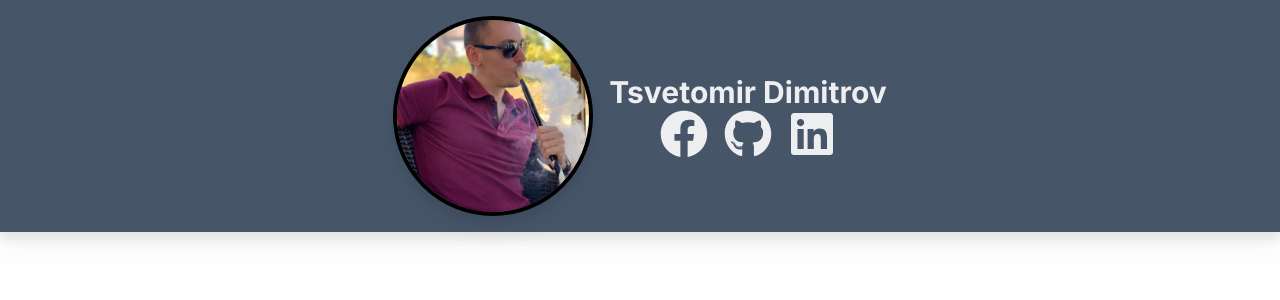
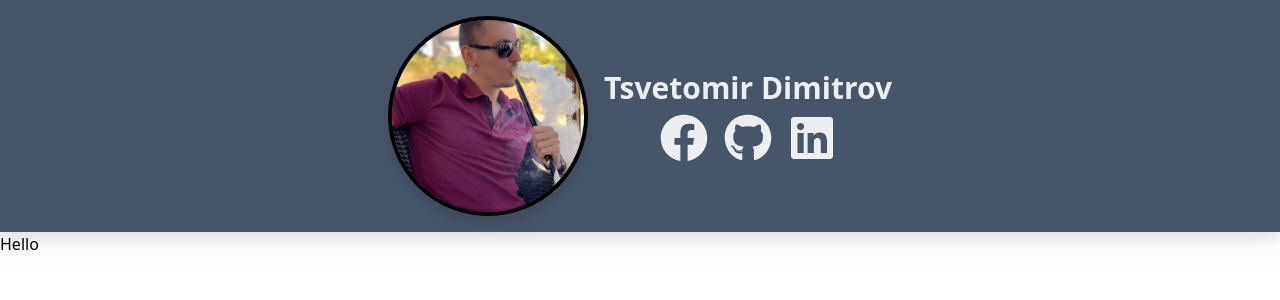
Before and after one commit to dimitrov93/myNextPortfolio, a Next.js app: page / in a window 1280 px wide. Shown: the top 300 px of the page. Built offline with nearby package versions, Linux system fonts and the light colour scheme.

Commit message:
separeted nav into different files

```diff
--- a/src/app/layout.tsx
+++ b/src/app/layout.tsx
@@ -1,11 +1,9 @@
 import type { Metadata } from "next";
-import { Inter } from "next/font/google";
 import "./globals.css";
-
-const inter = Inter({ subsets: ["latin"] });
+import NavBar from "@/components/Nav/NavBar";
 
 export const metadata: Metadata = {
-  title: "Create Next App",
+  title: "Tsvetomir's Portfolio",
   description: "Generated by create next app",
 };
 
@@ -16,7 +14,10 @@ export default function RootLayout({
 }>) {
   return (
     <html lang="en">
-      <body className={inter.className}>{children}</body>
+      <body className="dark:bg-slate-800">
+        <NavBar />
+        <main>{children}</main>
+      </body>
     </html>
   );
 }
--- a/src/app/page.tsx
+++ b/src/app/page.tsx
@@ -1,24 +1,3 @@
-import Link from "next/link";
-import MyProfilePic from "../components/Nav/MyProfilePic";
-import SocialMedia from "@/components/Nav/SocialMedia";
-
 export default function Home() {
-  return (
-    <nav className="bg-slate-600 p-4 sticky top-0 drop-shadow-xl z-10">
-      <div className="flex flex-row justify-center">
-        <MyProfilePic />
-        <div className="my-auto ml-4 text-center">
-          <h1 className="text-3xl font-bold text-white grid place-content-center mb-2 md:mb-0">
-            <Link
-              href="/"
-              className="text-white/90 no-underline hover:text-white"
-            >
-              Tsvetomir Dimitrov
-            </Link>
-          </h1>
-          <SocialMedia />
-        </div>
-      </div>
-    </nav>
-  );
+  return <div>Hello</div>;
 }
--- /dev/null
+++ b/src/components/Nav/Description.tsx
@@ -0,0 +1,11 @@
+import Link from "next/link";
+
+export default function Description() {
+  return (
+    <h1 className="text-3xl font-bold text-white">
+      <Link href="/" className="text-white/90 no-underline hover:text-white">
+        Tsvetomir Dimitrov
+      </Link>
+    </h1>
+  );
+}
--- /dev/null
+++ b/src/components/Nav/NavBar.tsx
@@ -0,0 +1,17 @@
+import MyProfilePic from "./MyProfilePic";
+import SocialMedia from "./SocialMedia";
+import Description from "./Description";
+
+export default function NavBar() {
+  return (
+    <nav className="bg-slate-600 p-4 sticky top-0 drop-shadow-xl z-10">
+      <div className="flex flex-row justify-center">
+        <MyProfilePic />
+        <div className="flex flex-col justify-center gap-2 ml-4">
+          <Description />
+          <SocialMedia />
+        </div>
+      </div>
+    </nav>
+  );
+}
--- a/src/components/Nav/SocialMedia.tsx
+++ b/src/components/Nav/SocialMedia.tsx
@@ -1,21 +1,18 @@
 import Link from "next/link";
-import { FaLinkedin, FaGithub, FaFacebook } from "react-icons/fa";
+import { socialMediaLinks } from "@/utils/socialMediaLinks";
 
 export default function SocialMedia() {
   return (
     <div className="flex justify-center text-4xl lg:text-5xl gap-4">
-    <Link className="text-white/90 hover:text-white" href="/">
-      <FaFacebook />
-    </Link>
-    <Link
-      className="text-white/90 hover:text-white"
-      href="https://github.com/dimitrov93"
-    >
-      <FaGithub />
-    </Link>
-    <Link className="text-white/90 hover:text-white" href="/">
-      <FaLinkedin />
-    </Link>
-  </div>
-  )
+      {socialMediaLinks.map((link, index) => (
+        <Link
+          key={index}
+          className="text-white/90 hover:text-white"
+          href={link.href}
+        >
+          {link.icon}
+        </Link>
+      ))}
+    </div>
+  );
 }
--- /dev/null
+++ b/src/utils/socialMediaLinks.js
@@ -0,0 +1,16 @@
+import { FaFacebook, FaGithub, FaLinkedin } from "react-icons/fa";
+
+export const socialMediaLinks = [
+  {
+    icon: <FaFacebook />,
+    href: "https://www.facebook.com/dimitrovtsvetomir/",
+  },
+  {
+    icon: <FaGithub />,
+    href: "https://github.com/dimitrov93",
+  },
+  {
+    icon: <FaLinkedin />,
+    href: "https://www.linkedin.com/in/tsvetomir-dimitrov-921678238/",
+  },
+];
```
Also changed, not shown: src/components/Nav/MyProfilePic.tsx (+4 -4 lines), 1 other file (tests, documents, lock files or other folders).
